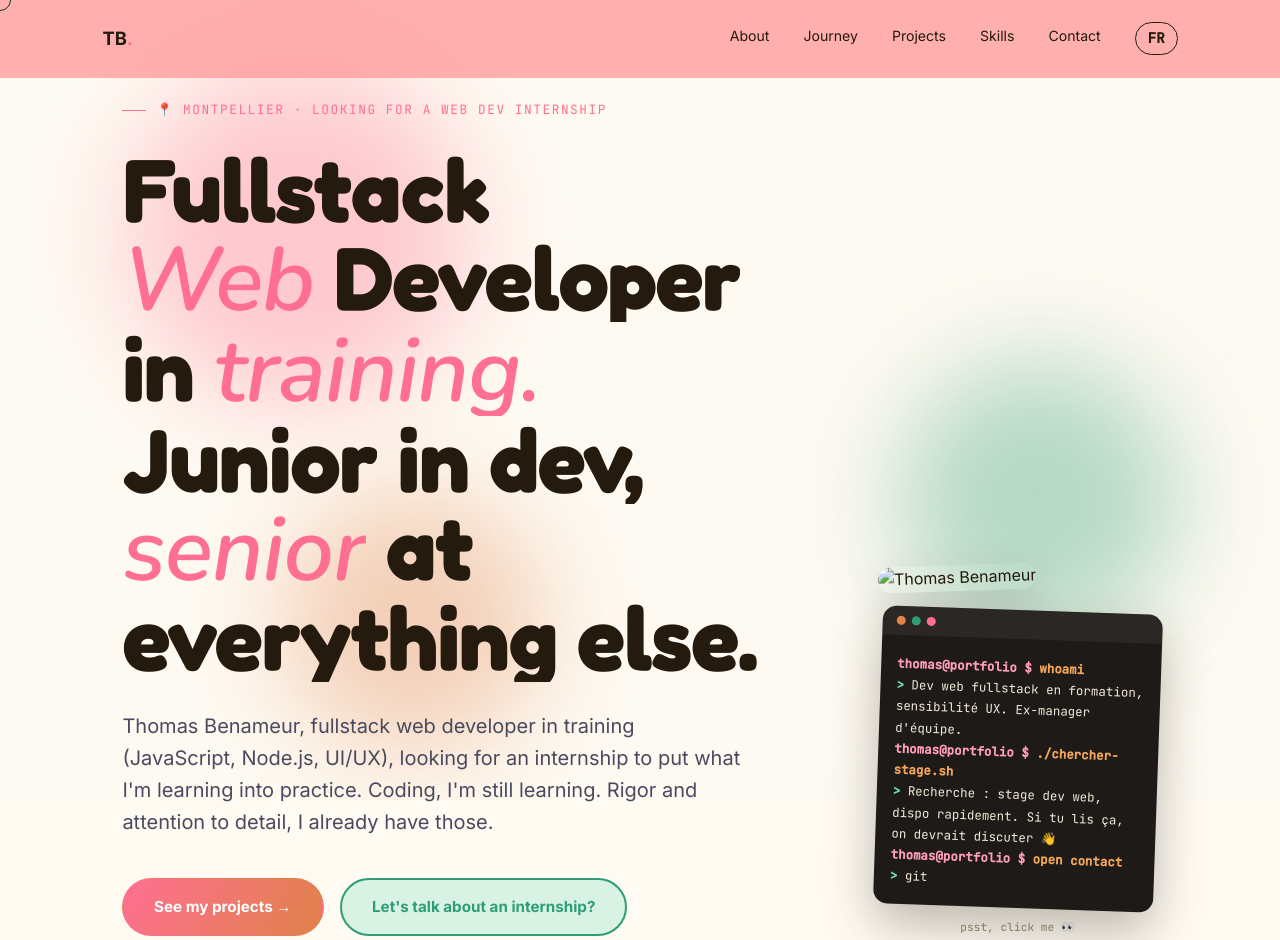
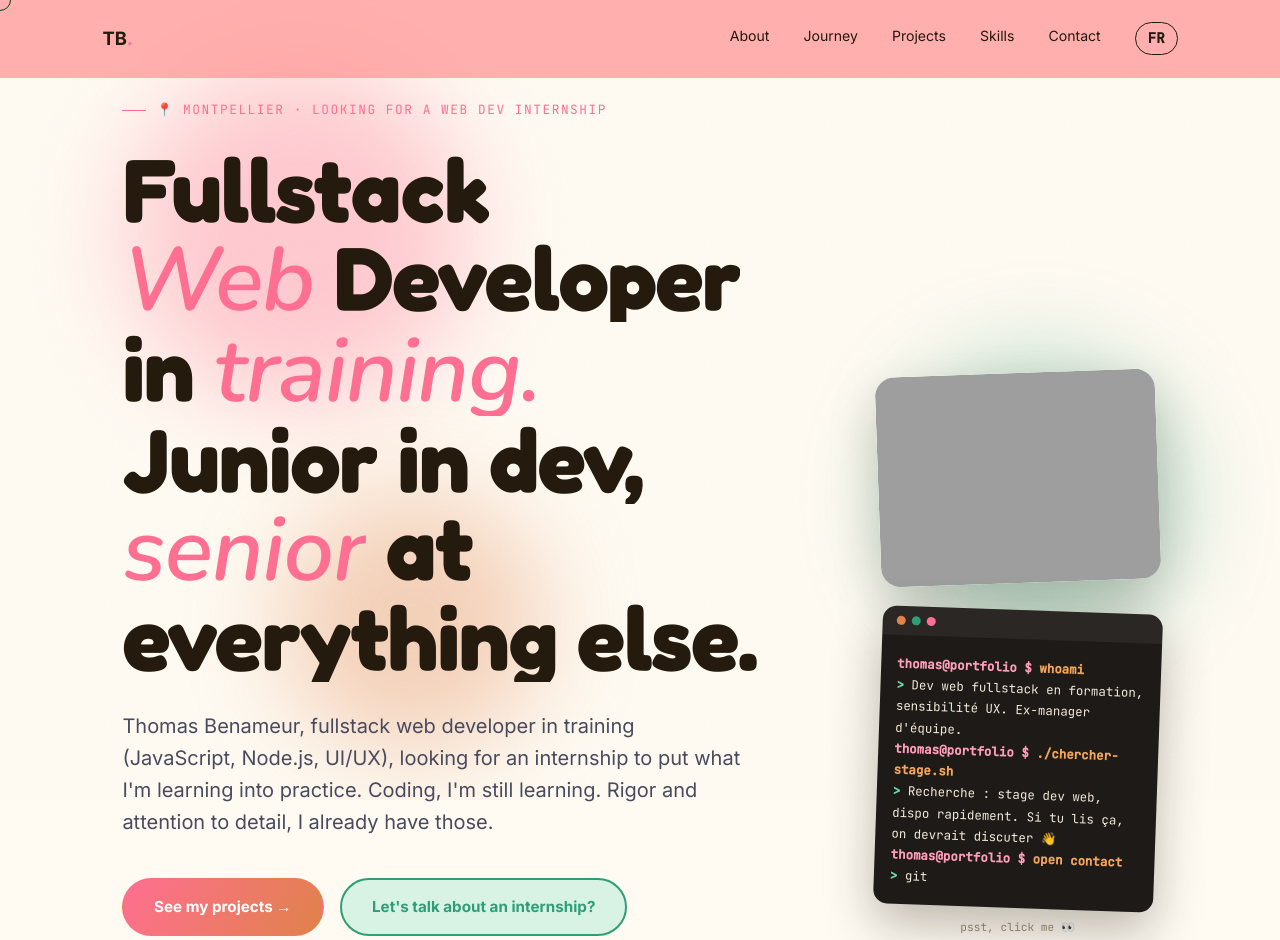
Before and after one commit to TomB-S/portofolio-thomasbenameur, a plain HTML site: page index-en.html in a window 1280 px wide. Shown: the top 940 px of the page. Drawn offline with nearby package versions, Linux system fonts and the light colour scheme; the site is published under a folder, as on GitHub Pages, so addresses that start at the root find nothing.

Commit message:
update photo paths

```diff
--- a/index-en.html
+++ b/index-en.html
@@ -107,7 +107,7 @@
         </div>
         <div class="hero-visual">
           <img
-            src="/src/Portrait-TB.png"
+            src="src/Portrait-TB.png"
             alt="Thomas Benameur"
             class="hero-portrait"
           />
```
Also changed, not shown: index.html (+1 -1 lines).
